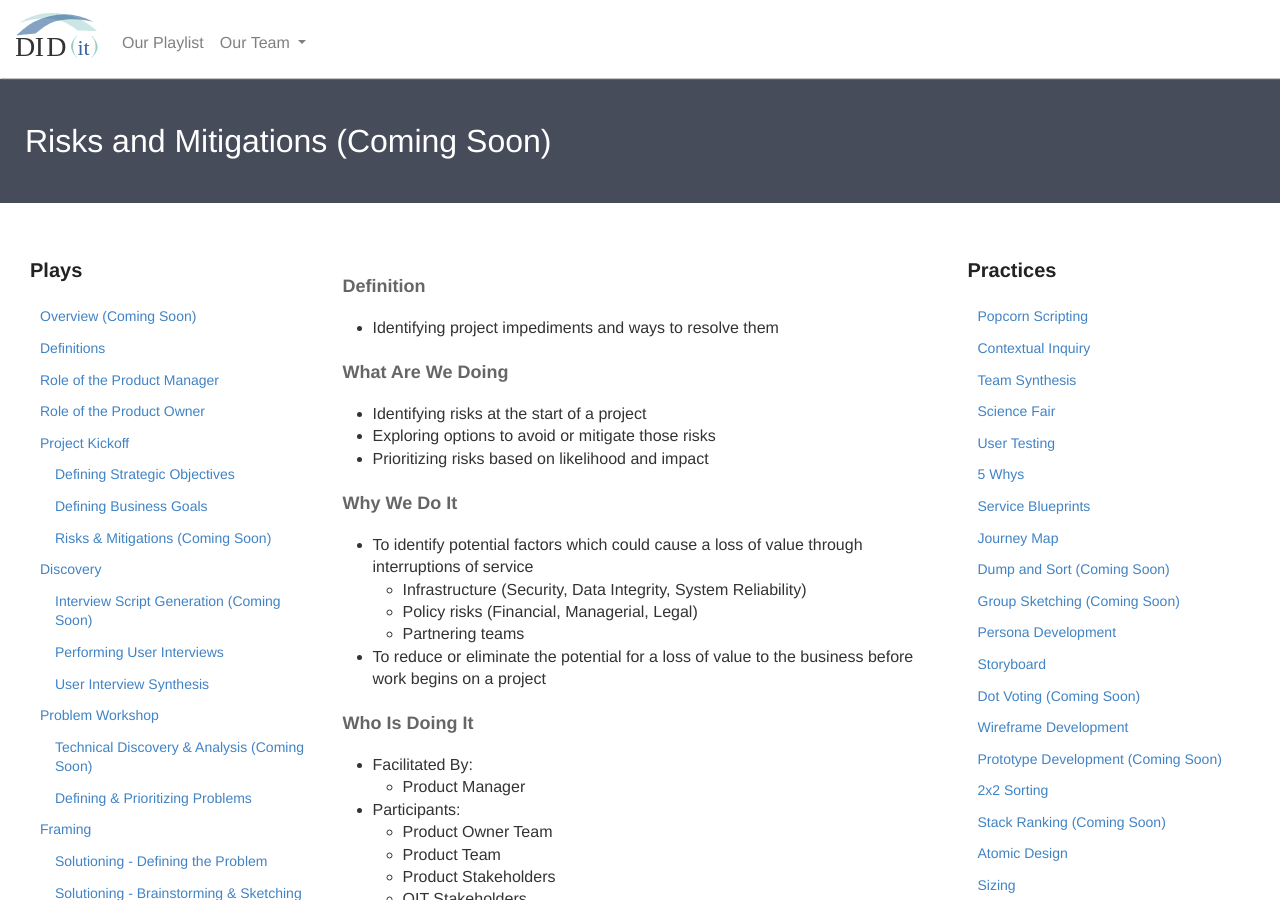
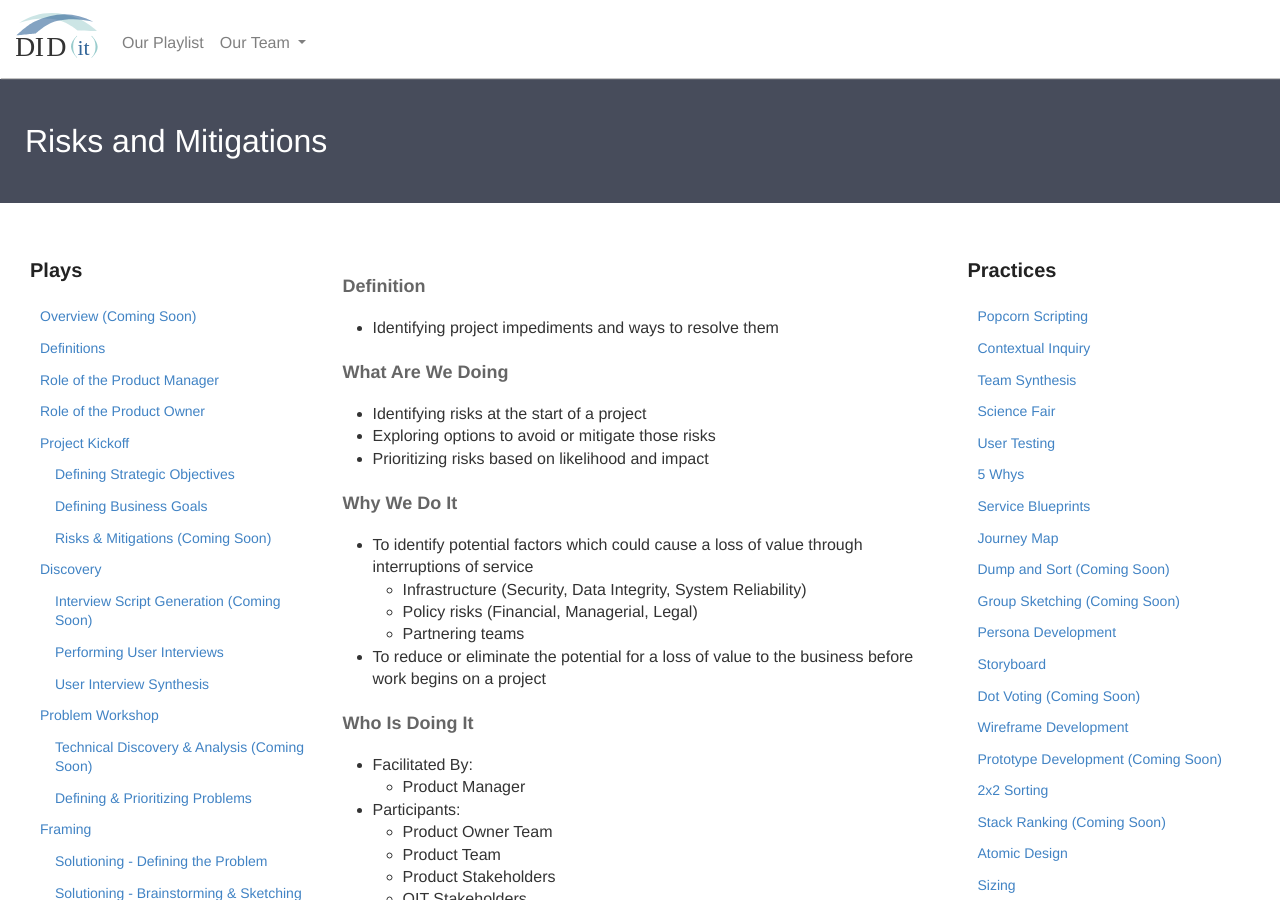
Before and after one commit to KnightPointSystems/kps_playbook, a Jekyll site: the page built from risks-mitigation.md, in a window 1280 px wide and 900 px high. Built offline with Jekyll 4.4.1, drawn with Linux system fonts in a browser that asks for light colours; nearby versions of some CDN libraries.

Commit message:
Update risks-mitigation.md

```diff
--- a/risks-mitigation.md
+++ b/risks-mitigation.md
@@ -1,7 +1,7 @@
 ---
 layout: page
-title: Risks and Mitigations (Coming Soon)
-header: Risks and Mitigations (Coming Soon)
+title: Risks and Mitigations
+header: Risks and Mitigations
 permalink: /risks-mitigation/
 ---
 <div class="row">
```
